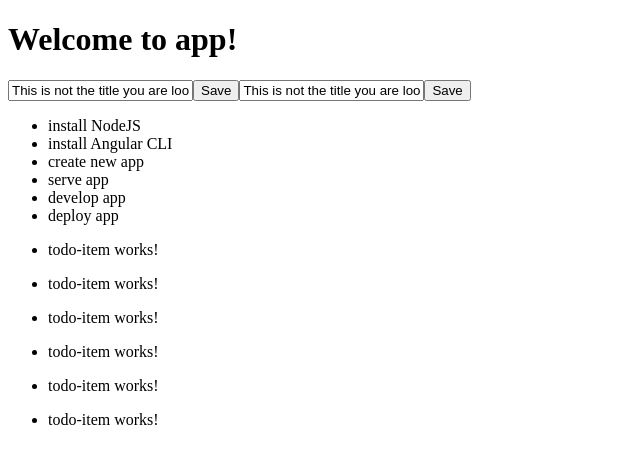
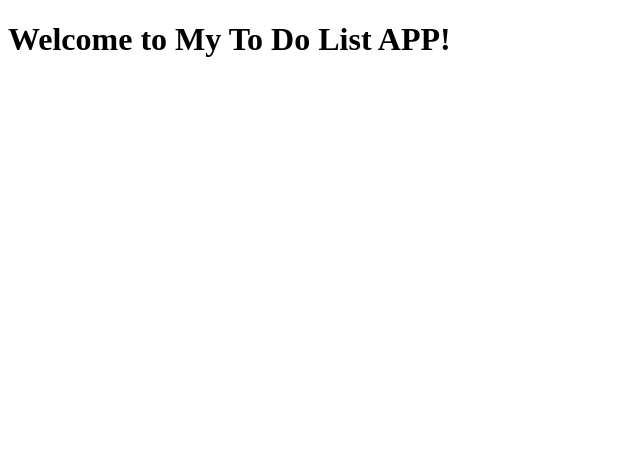
Before and after one commit to dcartist/angulargirls, an Angular app: page / in a window 1280 px wide. Shown: the top 464 px of the page, without its empty margins (0-640 px from the left). Built offline with nearby package versions, Linux system fonts and the light colour scheme.

Commit message:
loosing myself

```diff
--- a/src/app/app.component.ts
+++ b/src/app/app.component.ts
@@ -2,53 +2,15 @@ import { Component } from '@angular/core';
 import { TodoItem } from './interfaces/todo-item';
 
 
-
 @Component({
   selector: 'app-root',
-  templateUrl: './app.component.html',
-  // templateUrl: './app.component.html',
   template: `
-  <h1>
-    Welcome to {{ title }}!
-  </h1>
-
-  <app-input-button-unit (submit)="addItem($event)"></app-input-button-unit>
-  <app-input-button-unit></app-input-button-unit>
-
-  <ul>
-    <li *ngFor="let todoItem of todoList">
-      {{ todoItem.title }}
-    </li>
-  </ul>
-
-<!--
-  <ul>
-  <li *ngFor="let todoItem of todoList">
-    <app-todo-item></app-todo-item>
-  </li>
-</ul>-->
-<ul>
-  <li *ngFor="let todoItem of todoList">
-    <app-todo-item [item]="todoItem"></app-todo-item>
-  </li>
-</ul>
-`,
+    <h1>
+      Welcome to {{ title }}!
+    </h1>
+  `,
   styleUrls: ['./app.component.css']
 })
-
 export class AppComponent {
-  // title = 'todo-list';
-  addItem(title: string) {
-    this.todoList.push({ title });
-  }
-  title = 'app';
-  todoList: TodoItem[] = [
-    {title: 'install NodeJS'},
-    {title: 'install Angular CLI'},
-    {title: 'create new app'},
-    {title: 'serve app'},
-    {title: 'develop app'},
-    {title: 'deploy app'},
-  ];
-
+  title = 'My To Do List APP';
 }
--- a/src/app/list-manager/list-manager.component.ts
+++ b/src/app/list-manager/list-manager.component.ts
@@ -1,19 +1,35 @@
 import { Component, OnInit } from '@angular/core';
+import { TodoItem } from '../interfaces/todo-item';
 
 @Component({
   selector: 'app-list-manager',
   template: `
-    <p>
-      list-manager works!
-    </p>
+    <app-input-button-unit (submit)="addItem($event)"></app-input-button-unit>
+
+    <ul>
+      <li *ngFor="let todoItem of todoList">
+        <app-todo-item [item]="todoItem"></app-todo-item>
+      </li>
+    </ul>
   `,
   styleUrls: ['./list-manager.component.css']
 })
 export class ListManagerComponent implements OnInit {
+  todoList: TodoItem[] = [
+    {title: 'install NodeJS'},
+    {title: 'install Angular CLI'},
+    {title: 'create new app'},
+    {title: 'serve app'},
+    {title: 'develop app'},
+    {title: 'deploy app'},
+  ];
 
   constructor() { }
 
   ngOnInit() {
   }
 
+  addItem(title: string) {
+    this.todoList.push({ title });
+  }
 }
```
